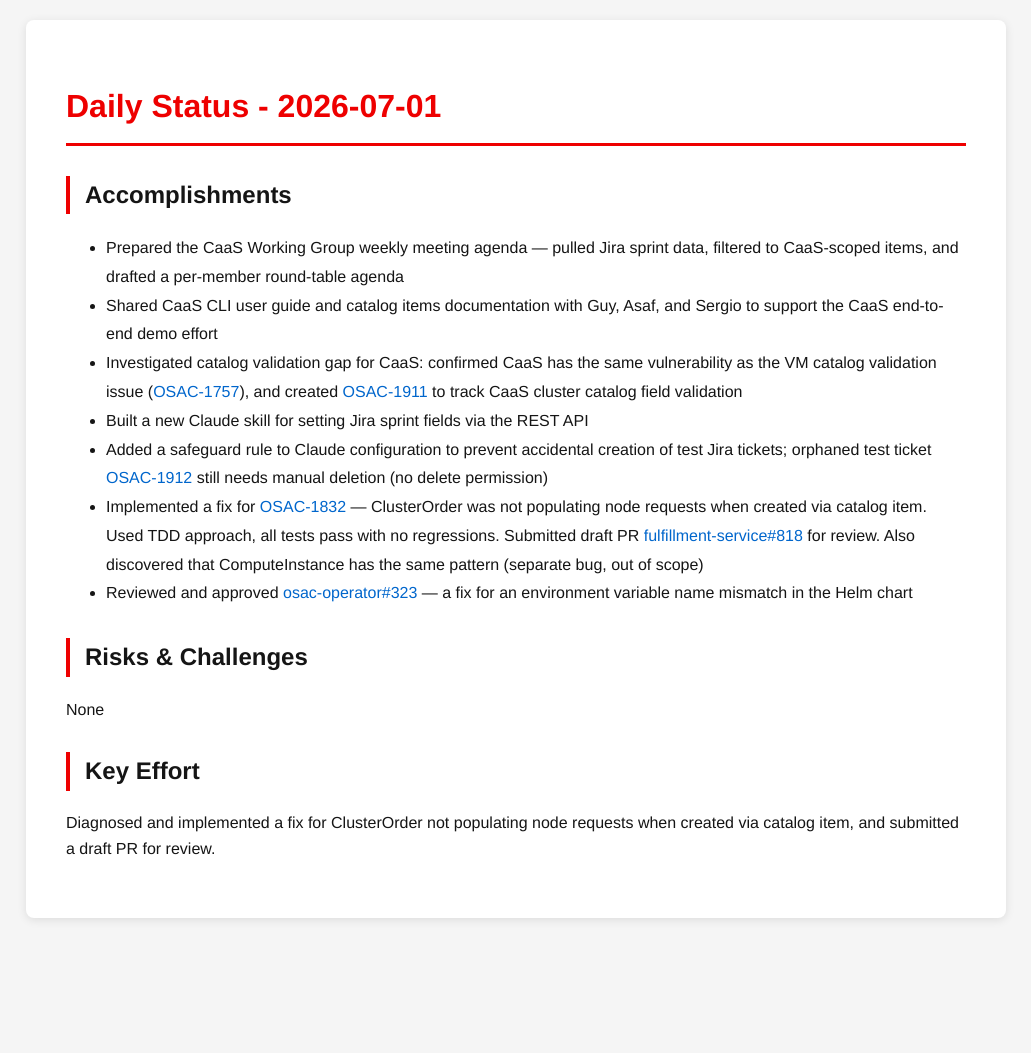
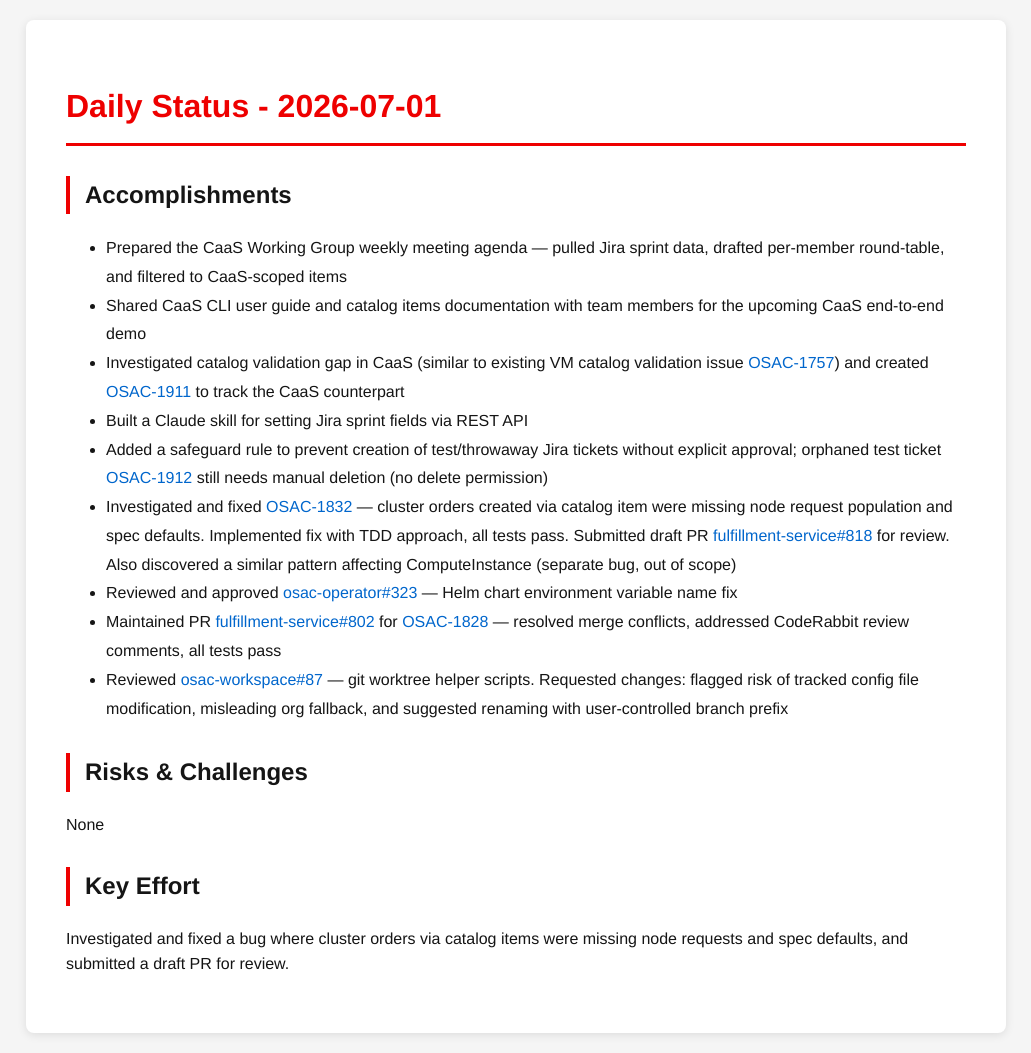
Before and after one commit to tzvatot/daily-status, a Jekyll site: the page built from 2026-07-01.md, in a window 1280 px wide. Shown: the whole page, without its empty margins (124-1155 px from the left). Built offline with Jekyll 4.4.1, drawn with Linux system fonts in a browser that asks for light colours; before the commit the page ends 938 px from its top, so only the background shows below that.

Commit message:
Daily status update - 2026-07-01

```diff
--- a/2026-07-01.md
+++ b/2026-07-01.md
@@ -7,16 +7,18 @@
 # Daily Status - 2026-07-01
 
 ## Accomplishments
-- Prepared the CaaS Working Group weekly meeting agenda — pulled Jira sprint data, filtered to CaaS-scoped items, and drafted a per-member round-table agenda
-- Shared CaaS CLI user guide and catalog items documentation with Guy, Asaf, and Sergio to support the CaaS end-to-end demo effort
-- Investigated catalog validation gap for CaaS: confirmed CaaS has the same vulnerability as the VM catalog validation issue ([OSAC-1757](https://redhat.atlassian.net/browse/OSAC-1757)), and created [OSAC-1911](https://redhat.atlassian.net/browse/OSAC-1911) to track CaaS cluster catalog field validation
-- Built a new Claude skill for setting Jira sprint fields via the REST API
-- Added a safeguard rule to Claude configuration to prevent accidental creation of test Jira tickets; orphaned test ticket [OSAC-1912](https://redhat.atlassian.net/browse/OSAC-1912) still needs manual deletion (no delete permission)
-- Implemented a fix for [OSAC-1832](https://redhat.atlassian.net/browse/OSAC-1832) — ClusterOrder was not populating node requests when created via catalog item. Used TDD approach, all tests pass with no regressions. Submitted draft PR [fulfillment-service#818](https://github.com/osac-project/fulfillment-service/pull/818) for review. Also discovered that ComputeInstance has the same pattern (separate bug, out of scope)
-- Reviewed and approved [osac-operator#323](https://github.com/osac-project/osac-operator/pull/323) — a fix for an environment variable name mismatch in the Helm chart
+- Prepared the CaaS Working Group weekly meeting agenda — pulled Jira sprint data, drafted per-member round-table, and filtered to CaaS-scoped items
+- Shared CaaS CLI user guide and catalog items documentation with team members for the upcoming CaaS end-to-end demo
+- Investigated catalog validation gap in CaaS (similar to existing VM catalog validation issue [OSAC-1757](https://redhat.atlassian.net/browse/OSAC-1757)) and created [OSAC-1911](https://redhat.atlassian.net/browse/OSAC-1911) to track the CaaS counterpart
+- Built a Claude skill for setting Jira sprint fields via REST API
+- Added a safeguard rule to prevent creation of test/throwaway Jira tickets without explicit approval; orphaned test ticket [OSAC-1912](https://redhat.atlassian.net/browse/OSAC-1912) still needs manual deletion (no delete permission)
+- Investigated and fixed [OSAC-1832](https://redhat.atlassian.net/browse/OSAC-1832) — cluster orders created via catalog item were missing node request population and spec defaults. Implemented fix with TDD approach, all tests pass. Submitted draft PR [fulfillment-service#818](https://github.com/osac-project/fulfillment-service/pull/818) for review. Also discovered a similar pattern affecting ComputeInstance (separate bug, out of scope)
+- Reviewed and approved [osac-operator#323](https://github.com/osac-project/osac-operator/pull/323) — Helm chart environment variable name fix
+- Maintained PR [fulfillment-service#802](https://github.com/osac-project/fulfillment-service/pull/802) for [OSAC-1828](https://redhat.atlassian.net/browse/OSAC-1828) — resolved merge conflicts, addressed CodeRabbit review comments, all tests pass
+- Reviewed [osac-workspace#87](https://github.com/osac-project/osac-workspace/pull/87) — git worktree helper scripts. Requested changes: flagged risk of tracked config file modification, misleading org fallback, and suggested renaming with user-controlled branch prefix
 
 ## Risks & Challenges
 None
 
 ## Key Effort
-Diagnosed and implemented a fix for ClusterOrder not populating node requests when created via catalog item, and submitted a draft PR for review.
+Investigated and fixed a bug where cluster orders via catalog items were missing node requests and spec defaults, and submitted a draft PR for review.
```
